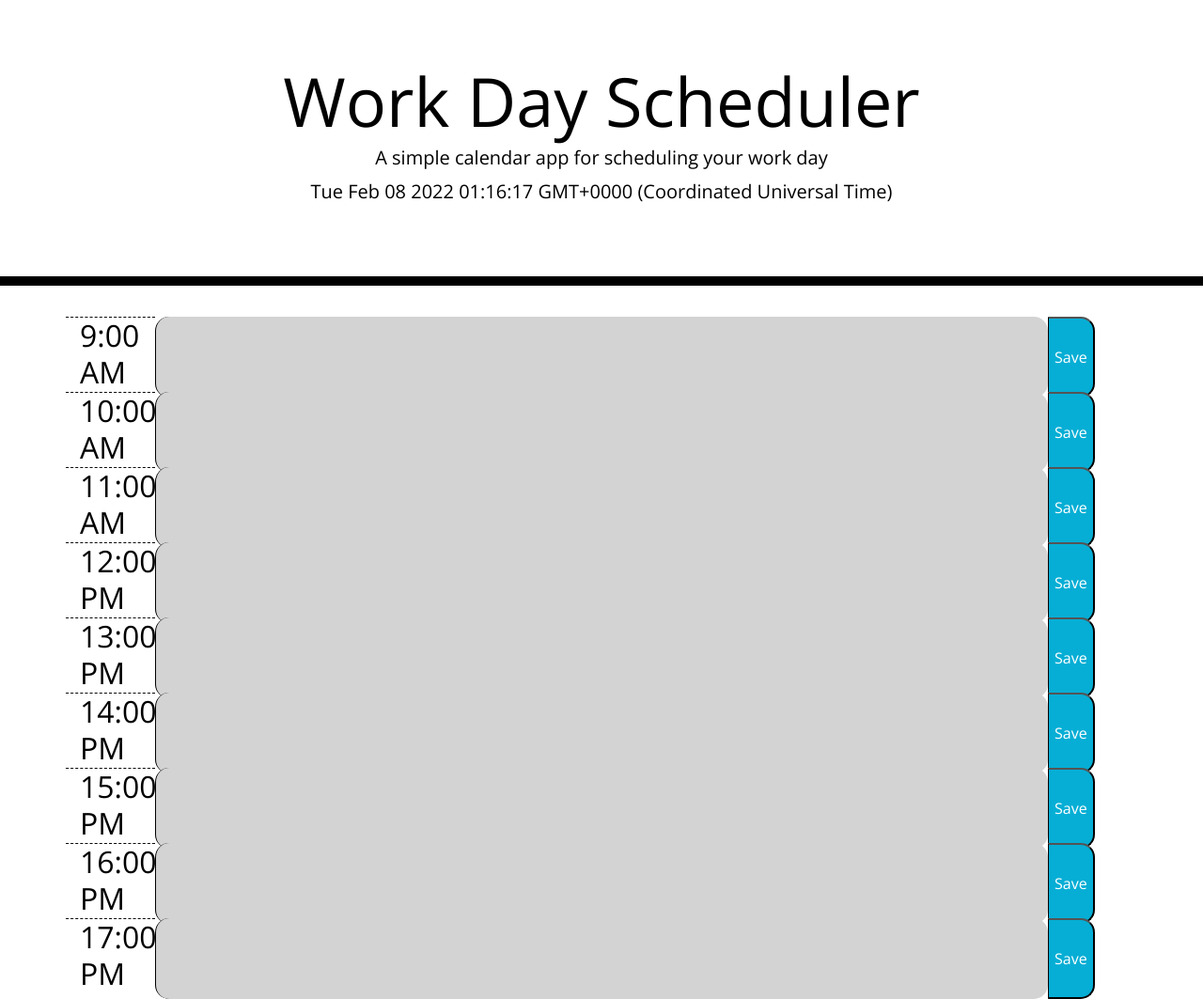
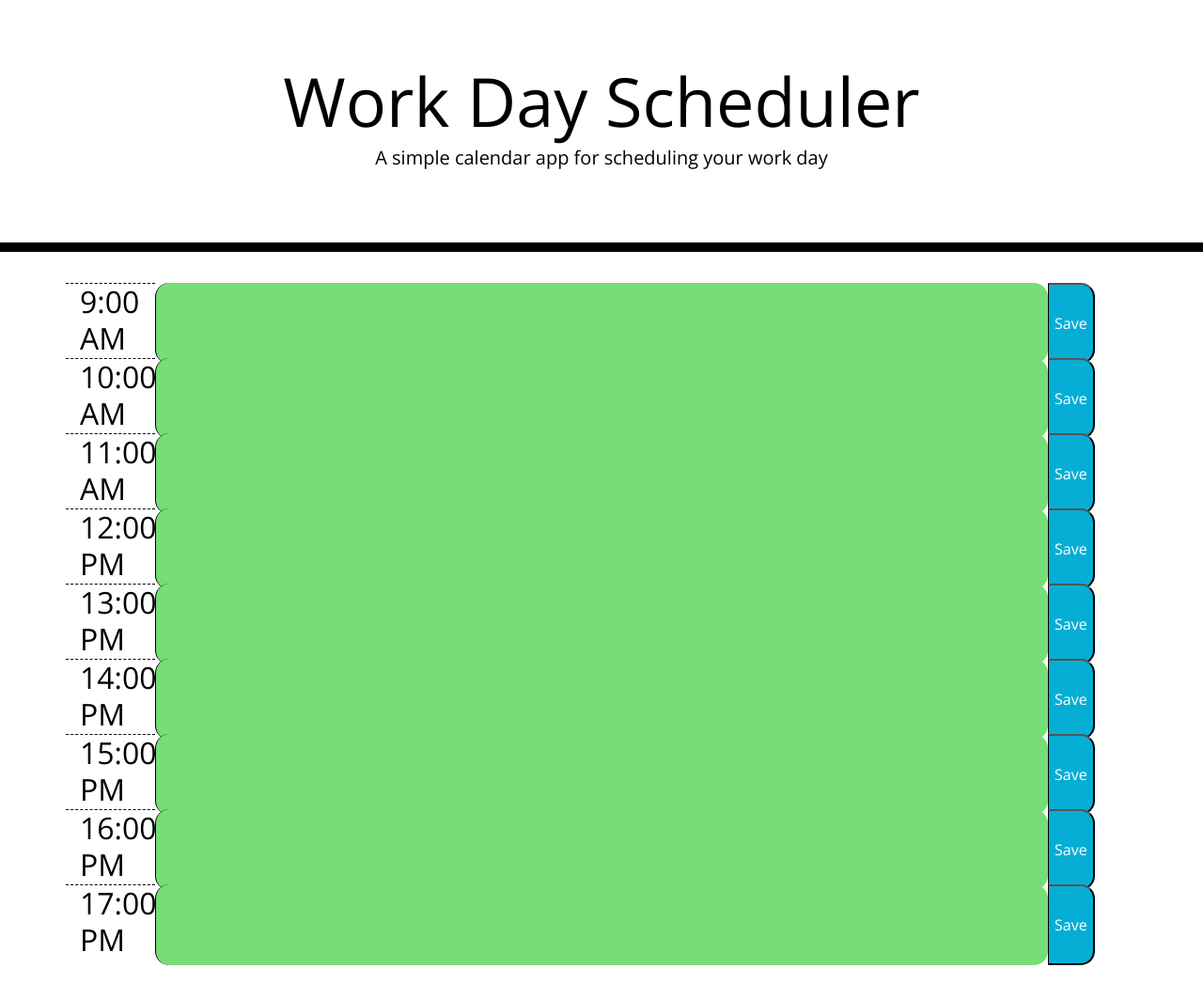
Before and after one commit to dogmom3/scheduler, a plain HTML site: page index.html in a window 1280 px wide. Shown: the whole page at 94% size. After the commit the page ends 1027 px from the top, so only its background shows below. Drawn offline with nearby package versions, Linux system fonts and the light colour scheme.

Commit message:
if statements

```diff
--- a/assets/js/script.js
+++ b/assets/js/script.js
@@ -1,41 +1,41 @@
 //variable declarations
-var currentDay = document.getElementById('current-day');
-var timeBlock = document.getElementsByClassName('time-block');
-var saveBtn = document.getElementsByClassName('saveBtn');
+var currentDay = $('#current-day');
+var timeBlock = $('.time-block');
+var saveBtn = $('.saveBtn');
+
 
 //display todays date
-const timeNow = new Date();
-console.log(timeNow);
+var timeNow = new Date();
+
 currentDay.textContent = timeNow
 
 let hours = timeNow.getHours();
-currentHour =
 
 //function to load tasks
 $('textarea').each(function () {
+    var currentTimeId = parseInt($(this).attr('id'))
 
-    if (hours < timeNow) {
-        $('textarea').addClass('past');
-        $('textarea').removeClass('present');
-        $('textarea').removeClass('future');
+    if (currentTimeId < hours) {
+        $(this).addClass('past');
+        $(this).removeClass('present');
+        $(this).removeClass('future');
     }
-    else if (hours === timeNow) {
-        $('textarea').addClass('present');
-        $('textarea').removeClass('past');
-        $('textarea').removeClass('future');
+    else if (currentTimeId === hours) {
+        $(this).addClass('present');
+        $(this).removeClass('past');
+        $(this).removeClass('future');
     }
     else {
-        $('textarea').addClass('future');
-        $('textarea').removeClass('past');
-        $('textarea').removeClass('present');
+        $(this).addClass('future');
+        $(this).removeClass('past');
+        $(this).removeClass('present');
     }
     var loadTask = localStorage.getItem($(this).siblings('h2').attr('id'))
     $(this).val(loadTask);
 })
 
-
 //save button click saves event to local storage
 $('.saveBtn').click(function () {
-    var saveTask = localStorage.setItem($(this).siblings('h2').attr('id'), $(this).siblings('.description').val());
+    localStorage.setItem($(this).siblings('h2').attr('id'), $(this).siblings('.description').val());
     console.log('clicked');
 });
--- a/index.html
+++ b/index.html
@@ -17,52 +17,52 @@
   <header class="jumbotron">
     <h1 class="display-3">Work Day Scheduler</h1>
     <p class="lead">A simple calendar app for scheduling your work day</p>
-    <p id="current-day" class="lead">todays date</p>
+    <p id="current-day" class="lead"></p>
   </header>
   <div class="container">
     <div class='row'>
-      <h2 class='col-1 hour' id='9'>9:00 AM</h2>
-      <textarea class='col-10 time-block description'></textarea>
+      <h2 class='col-1 hour' >9:00 AM</h2>
+      <textarea class='col-10 time-block description'id='9' ></textarea>
       <button class="saveBtn">Save</button>
     </div>
     <div class='row'>
       <h2 class='col-1 hour'>10:00 AM</h2>
-      <textarea class='col-10 time-block description'></textarea>
+      <textarea class='col-10 time-block description' id="10"></textarea>
       <button class="saveBtn">Save</button>
     </div>
     <div class='row'>
-      <h2 class='col-1 hour'>11:00 AM</h2>
-      <textarea class='col-10 time-block description'></textarea>
+      <h2 class='col-1 hour' >11:00 AM</h2>
+      <textarea class='col-10 time-block description' id="11"></textarea>
       <button class="saveBtn">Save</button>
     </div>
     <div class='row'>
-      <h2 class='col-1 hour'>12:00 PM</h2>
-      <textarea class='col-10 time-block description'></textarea>
+      <h2 class='col-1 hour' >12:00 PM</h2>
+      <textarea class='col-10 time-block description' id="12"></textarea>
       <button class="saveBtn">Save</button>
     </div>
     <div class='row'>
       <h2 class='col-1 hour'>13:00 PM</h2>
-      <textarea class='col-10 time-block description'></textarea>
+      <textarea class='col-10 time-block description' id="13" ></textarea>
       <button class="saveBtn">Save</button>
     </div>
     <div class='row'>
       <h2 class='col-1 hour'>14:00 PM</h2>
-      <textarea class='col-10 time-block description'></textarea>
+      <textarea class='col-10 time-block description' id="14" ></textarea>
       <button class="saveBtn">Save</button>
     </div>
     <div class='row'>
       <h2 class='col-1 hour'>15:00 PM</h2>
-      <textarea class='col-10 time-block description'></textarea>
+      <textarea class='col-10 time-block description' id="15" ></textarea>
       <button class="saveBtn">Save</button>
     </div>
     <div class='row'>
-      <h2 class='col-1 hour'>16:00 PM</h2>
-      <textarea class='col-10 time-block description'></textarea>
+      <h2 class='col-1 hour' >16:00 PM</h2>
+      <textarea class='col-10 time-block description' id="16" ></textarea>
       <button class="saveBtn">Save</button>
     </div>
     <div class='row'>
-      <h2 class='col-1 hour'>17:00 PM</h2>
-      <textarea class='col-10 time-block description'></textarea>
+      <h2 class='col-1 hour' >17:00 PM</h2>
+      <textarea class='col-10 time-block description' id="17" ></textarea>
       <button class="saveBtn">Save</button>
     </div>
   </div>
```
